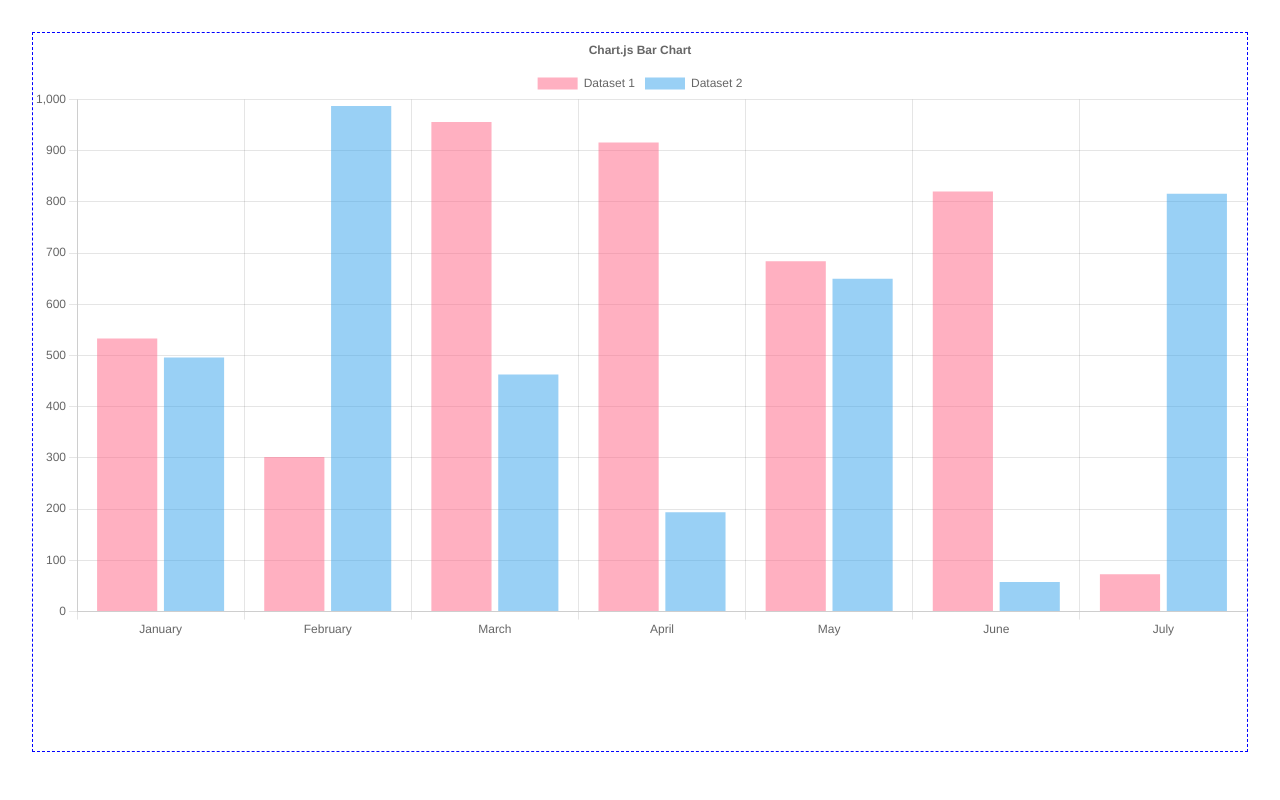
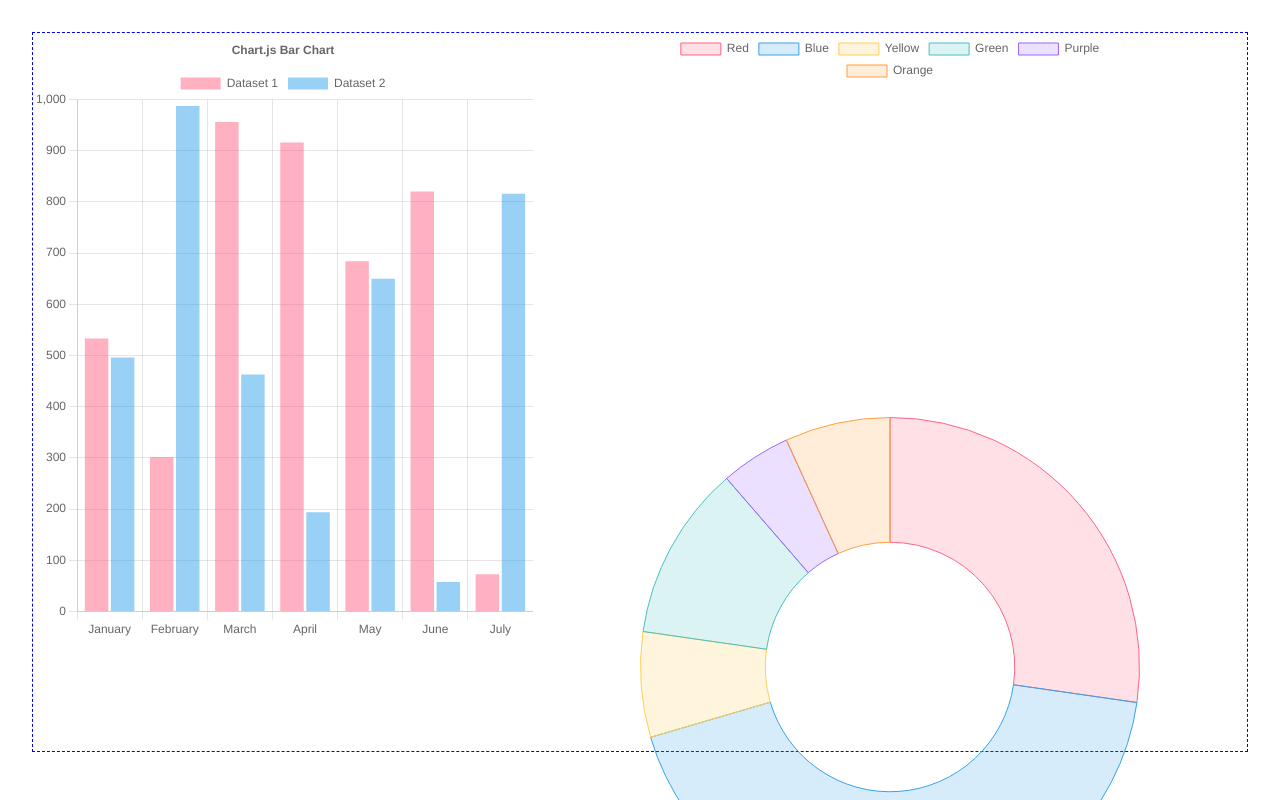
Before and after one commit to cesartheroman/install-frontend, a Next.js app: page /landing in a window 1280 px wide. Shown: the top 800 px of the page. Built offline with nearby package versions, Linux system fonts and the light colour scheme.

Commit message:
feat: render all charts on landing page

```diff
--- a/src/app/landing/page.tsx
+++ b/src/app/landing/page.tsx
@@ -1,60 +1,20 @@
 "use client";
+import React from "react";
 
-import React from "react";
-import {
-  Chart as ChartJS,
-  CategoryScale,
-  LinearScale,
-  BarElement,
-  Title,
-  Tooltip,
-  Legend,
-} from "chart.js";
-import { Bar } from "react-chartjs-2";
-import { faker } from "@faker-js/faker";
-
-ChartJS.register(
-  CategoryScale,
-  LinearScale,
-  BarElement,
-  Title,
-  Tooltip,
-  Legend,
-);
-
-const options = {
-  responsive: true,
-  plugins: {
-    legend: {
-      position: "top" as const,
-    },
-    title: {
-      display: true,
-      text: "Chart.js Bar Chart",
-    },
-  },
-};
-
-const labels = ["January", "February", "March", "April", "May", "June", "July"];
-
-const data = {
-  labels,
-  datasets: [
-    {
-      label: "Dataset 1",
-      data: labels.map(() => faker.datatype.number({ min: 0, max: 1000 })),
-      backgroundColor: "rgba(255, 99, 132, 0.5)",
-    },
-    {
-      label: "Dataset 2",
-      data: labels.map(() => faker.datatype.number({ min: 0, max: 1000 })),
-      backgroundColor: "rgba(53, 162, 235, 0.5)",
-    },
-  ],
-};
+import BarChart from "../components/BarChart";
+import DoughnutChart from "../components/DoughnutChart";
+import LineChart from "../components/LineChart";
+import PolarAreaChart from "../components/PolarAreaChart";
 
 const Landing = () => {
-  return <Bar options={options} data={data} />;
+  return (
+    <div className="landing-wrapper">
+      <BarChart />
+      <DoughnutChart />
+      <LineChart />
+      <PolarAreaChart />
+    </div>
+  );
 };
 
 export default Landing;
```
